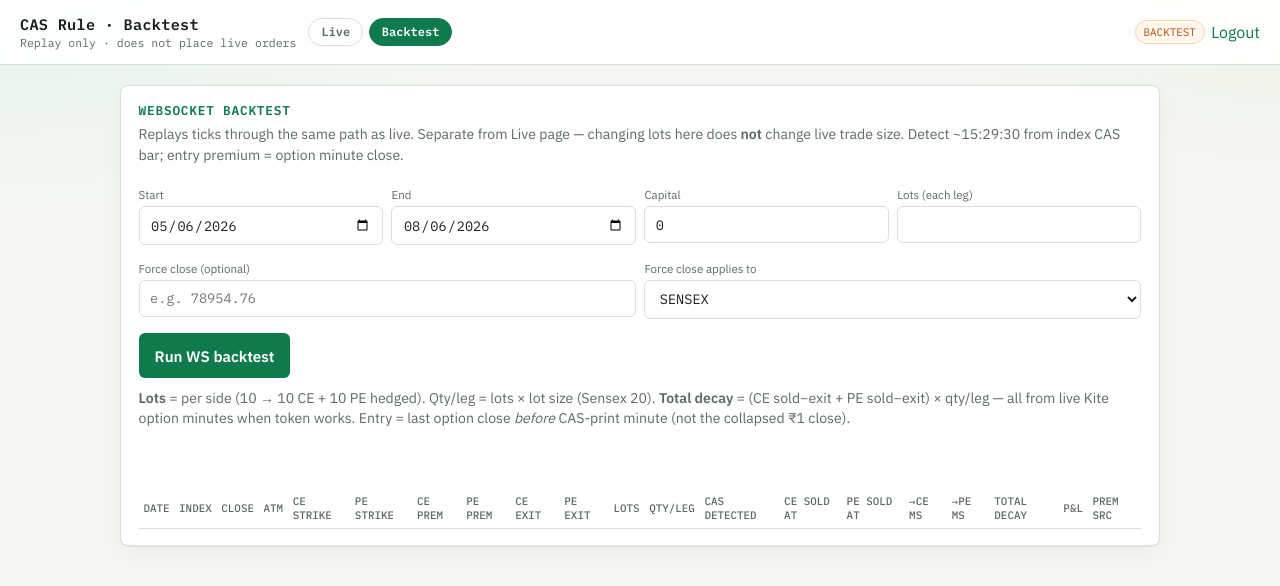
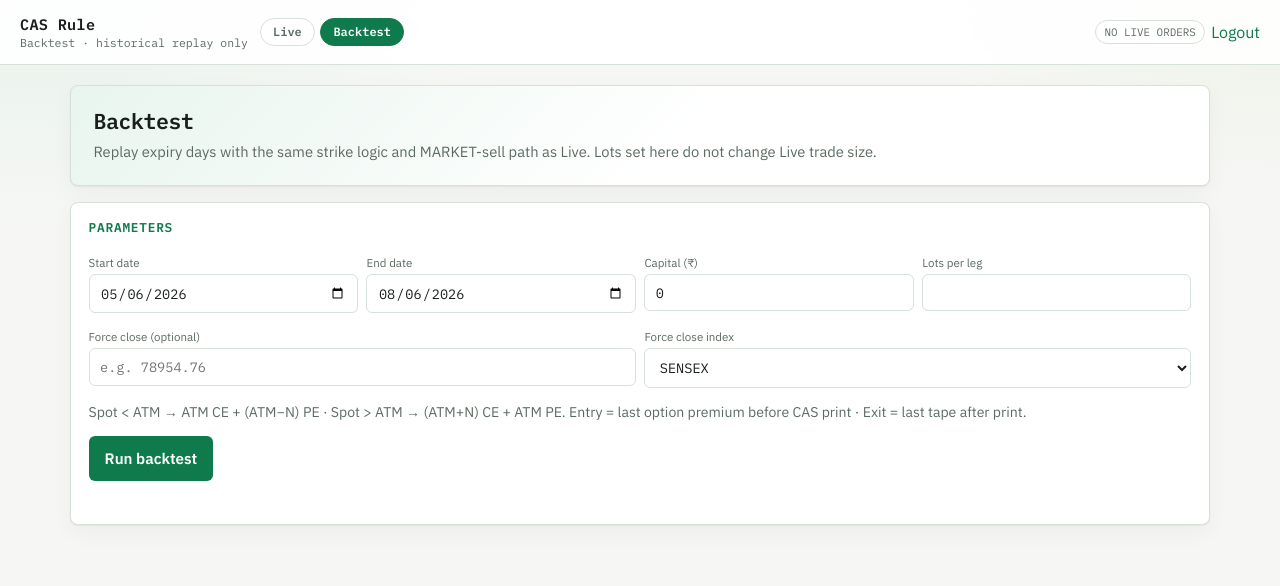
Before and after one commit to adeotale27/Backtesting-and-algo, a Flask app: template cas_rule_expiry_automation/templates/backtest.html in a window 1280 px wide. Shown: the top 586 px of the page. Run offline with Flask 3, Linux system fonts and the light colour scheme; the template is opened without the code that fills it, so the values that code supplies are empty; parts of the project's set-up code (start-up, migrations or seed data) failed here and were passed over.

Commit message:
Rename to Backtest and polish the backtest UI
Drop WebSocket backtest wording everywhere in the UI; professional
parameter / results / trades layout with sticky table header.

Co-authored-by: adeotale27 <adeotale27@users.noreply.github.com>

```diff
--- a/cas_rule_expiry_automation/backtest_ws.py
+++ b/cas_rule_expiry_automation/backtest_ws.py
@@ -556,9 +556,8 @@ def run_ws_backtest(
     trade_lots = max(int(lots if lots is not None else cfg.lots), 1)
     overrides = {str(k).upper(): float(v) for k, v in (close_overrides or {}).items()}
     notes = [
-        "Ticks replayed through the same WebSocket TickBus contract as live trading.",
-        "cas_detected_at is inferred from the index CAS print bar (~15:29:30), not random.",
-        "ce_sold_at / pe_sold_at are execution timestamps after CAS detect.",
+        "Same detect → MARKET sell path as Live (replayed historically).",
+        "CAS detect inferred from the index print bar (~15:29:30).",
         (
             "Strike rule: spot<ATM → sell ATM CE + (ATM−N) PE; "
             "spot>ATM → sell (ATM+N) CE + ATM PE."
--- a/cas_rule_expiry_automation/static/style.css
+++ b/cas_rule_expiry_automation/static/style.css
@@ -225,3 +225,73 @@ th { color: var(--muted); font-size: 0.68rem; text-transform: uppercase; font-we
 .adv-block { display: none; margin-top: 0.5rem; padding-top: 0.35rem; }
 .adv-block.open { display: block; }
 .masked-hint { font-size: 0.72rem; color: var(--muted); margin: 0.15rem 0 0; }
+
+/* Backtest page */
+.wrap-backtest {
+  max-width: 1180px;
+  grid-template-columns: 1fr;
+}
+.bt-hero {
+  padding: 1.35rem 1.4rem;
+  background:
+    linear-gradient(135deg, #e8f5ee 0%, #ffffff 55%),
+    var(--bg-elev);
+}
+.bt-hero h1 {
+  margin: 0 0 0.35rem;
+  font-family: var(--mono);
+  font-size: 1.35rem;
+  font-weight: 600;
+  letter-spacing: -0.02em;
+  color: var(--ink);
+}
+.bt-hero p {
+  margin: 0;
+  max-width: 52rem;
+  color: var(--muted);
+  font-size: 0.92rem;
+  line-height: 1.5;
+}
+.bt-params h2,
+.bt-results h2,
+.bt-trades h2 {
+  margin-bottom: 0.75rem;
+}
+.bt-rule { margin-top: 0.85rem; margin-bottom: 0; }
+.bt-notes {
+  margin-top: 0.25rem;
+  padding: 0.65rem 0.75rem;
+  background: var(--bg);
+  border: 1px solid var(--line);
+  border-radius: 6px;
+  font-size: 0.78rem;
+  line-height: 1.45;
+}
+.bt-trades-head {
+  display: flex;
+  align-items: baseline;
+  justify-content: space-between;
+  gap: 1rem;
+  margin-bottom: 0.5rem;
+}
+.bt-trades-head h2 { margin: 0; }
+.table-scroll {
+  overflow: auto;
+  max-height: 480px;
+  border: 1px solid var(--line);
+  border-radius: 6px;
+}
+.table-scroll table { margin: 0; }
+.table-scroll th {
+  position: sticky;
+  top: 0;
+  background: #f3f6f4;
+  z-index: 1;
+}
+.wrap-backtest .kpis {
+  grid-template-columns: repeat(4, 1fr);
+}
+@media (max-width: 860px) {
+  .wrap-backtest .kpis { grid-template-columns: 1fr 1fr; }
+  .bt-trades-head { flex-direction: column; gap: 0.25rem; }
+}
--- a/cas_rule_expiry_automation/templates/backtest.html
+++ b/cas_rule_expiry_automation/templates/backtest.html
@@ -12,67 +12,85 @@
 <body>
   <header class="top">
     <div class="brand">
-      CAS Rule · Backtest
-      <small>Replay only · does not place live orders</small>
+      CAS Rule
+      <small>Backtest · historical replay only</small>
     </div>
     <nav class="nav">
       <a class="nav-link" href="{{ url_for('live_page') }}">Live</a>
       <a class="nav-link on" href="{{ url_for('backtest_page') }}">Backtest</a>
     </nav>
     <div class="badges">
-      <span class="badge warn">BACKTEST</span>
+      <span class="badge">NO LIVE ORDERS</span>
       <a href="{{ url_for('logout') }}">Logout</a>
     </div>
   </header>
 
-  <main class="wrap">
-    <section class="card wide">
-      <h2>WebSocket backtest</h2>
-      <p class="hint">
-        Replays ticks through the same path as live. Separate from Live page —
-        changing lots here does <strong>not</strong> change live trade size.
-        Detect ~15:29:30 from index CAS bar; entry premium = option minute close.
-      </p>
+  <main class="wrap wrap-backtest">
+    <section class="card wide bt-hero">
+      <div class="bt-hero-copy">
+        <h1>Backtest</h1>
+        <p>
+          Replay expiry days with the same strike logic and MARKET-sell path as Live.
+          Lots set here do not change Live trade size.
+        </p>
+      </div>
+    </section>
+
+    <section class="card bt-params">
+      <h2>Parameters</h2>
       <div class="row-4">
-        <div><label>Start</label><input id="bt_start" type="date" /></div>
-        <div><label>End</label><input id="bt_end" type="date" /></div>
-        <div><label>Capital</label><input id="bt_capital" type="number" value="{{ cfg.default_capital|int }}" /></div>
-        <div><label>Lots (each leg)</label><input id="bt_lots" type="number" min="1" value="{{ cfg.lots }}" title="10 = 10 CE + 10 PE" /></div>
+        <div><label>Start date</label><input id="bt_start" type="date" /></div>
+        <div><label>End date</label><input id="bt_end" type="date" /></div>
+        <div><label>Capital (₹)</label><input id="bt_capital" type="number" value="{{ cfg.default_capital|int }}" /></div>
+        <div><label>Lots per leg</label><input id="bt_lots" type="number" min="1" value="{{ cfg.lots }}" title="10 = 10 CE + 10 PE" /></div>
       </div>
-      <div class="row" style="margin-top:0.5rem">
-        <div><label>Force close (optional)</label><input id="bt_force_close" type="number" step="0.01" placeholder="e.g. 78954.76" /></div>
+      <div class="row" style="margin-top:0.55rem">
         <div>
-          <label>Force close applies to</label>
+          <label>Force close (optional)</label>
+          <input id="bt_force_close" type="number" step="0.01" placeholder="e.g. 78954.76" />
+        </div>
+        <div>
+          <label>Force close index</label>
           <select id="bt_force_index">
             <option value="SENSEX">SENSEX</option>
             <option value="NIFTY">NIFTY</option>
           </select>
         </div>
       </div>
+      <p class="hint bt-rule">
+        Spot &lt; ATM → ATM CE + (ATM−N) PE · Spot &gt; ATM → (ATM+N) CE + ATM PE.
+        Entry = last option premium before CAS print · Exit = last tape after print.
+      </p>
       <div class="actions">
-        <button class="btn-primary btn-lg" onclick="runBacktest()">Run WS backtest</button>
+        <button class="btn-primary btn-lg" id="btn-run" onclick="runBacktest()">Run backtest</button>
       </div>
-      <p class="hint" style="margin-top:0.6rem">
-        <strong>Lots</strong> = per side (10 → 10 CE + 10 PE hedged). Qty/leg = lots × lot size (Sensex 20).
-        <strong>Total decay</strong> = (CE sold−exit + PE sold−exit) × qty/leg — all from live Kite option minutes when token works.
-        Entry = last option close <em>before</em> CAS-print minute (not the collapsed ₹1 close).
-      </p>
       <div id="msg"></div>
+    </section>
+
+    <section class="card wide bt-results" id="bt-results" hidden>
+      <h2>Results</h2>
       <div class="kpis" id="bt-kpis"></div>
-      <div id="bt-notes" class="hint"></div>
-      <div style="overflow:auto;max-height:420px">
+      <div id="bt-notes" class="hint bt-notes"></div>
+    </section>
+
+    <section class="card wide bt-trades" id="bt-trades-wrap" hidden>
+      <div class="bt-trades-head">
+        <h2>Trades</h2>
+        <span class="hint" style="margin:0">Hover Total decay for CE/PE breakdown</span>
+      </div>
+      <div class="table-scroll">
         <table>
           <thead>
             <tr>
               <th>Date</th><th>Index</th><th>Close</th><th>ATM</th>
-              <th>CE strike</th><th>PE strike</th>
+              <th>CE</th><th>PE</th>
               <th>CE prem</th><th>PE prem</th>
               <th>CE exit</th><th>PE exit</th>
               <th>Lots</th><th>Qty/leg</th>
-              <th>CAS detected</th><th>CE sold at</th><th>PE sold at</th>
+              <th>CAS detect</th><th>CE sold</th><th>PE sold</th>
               <th>→CE ms</th><th>→PE ms</th>
               <th>Total decay</th><th>P&amp;L</th>
-              <th>Prem src</th>
+              <th>Source</th>
             </tr>
           </thead>
           <tbody id="bt-rows"></tbody>
@@ -84,8 +102,13 @@
   <script src="{{ url_for('static', filename='app.js') }}"></script>
   <script>
     async function runBacktest() {
+      const btn = $("btn-run");
       try {
+        btn.disabled = true;
+        btn.textContent = "Running…";
         msg("Running backtest…", "");
+        $("bt-results").hidden = true;
+        $("bt-trades-wrap").hidden = true;
         const d = await api("/api/backtest", { method: "POST", body: JSON.stringify({
           start: $("bt_start").value || null,
           end: $("bt_end").value || null,
@@ -101,16 +124,21 @@
           ["Trades", r.num_trades],
           ["Win rate", r.win_rate_pct.toFixed(1) + "%"],
           ["Max DD", r.max_drawdown_pct.toFixed(2) + "%"],
-          ["WS ticks", r.ws_ticks_total],
-          ["Avg detect→done", (r.avg_detect_to_done_ms || 0).toFixed(2) + " ms"],
-          ["Final", "₹" + r.final_capital.toLocaleString("en-IN")],
+          ["Ticks", r.ws_ticks_total],
+          ["Avg latency", (r.avg_detect_to_done_ms || 0).toFixed(2) + " ms"],
+          ["Final capital", "₹" + r.final_capital.toLocaleString("en-IN")],
         ].map(([k, v]) => `<div class="kpi"><div class="k">${k}</div><div class="v">${v}</div></div>`).join("");
-        $("bt-notes").textContent = (r.notes || []).slice(0, 6).join(" · ");
+
+        const noteBits = [];
+        if ((r.trades || [])[0] && r.trades[0].note) noteBits.push(r.trades[0].note);
+        noteBits.push(...(r.notes || []).slice(0, 3));
+        $("bt-notes").textContent = noteBits.join(" · ");
+
         $("bt-rows").innerHTML = (r.trades || []).map(t => {
           const ceD = Number(t.ce_decay ?? (t.ce_premium - t.ce_settlement));
           const peD = Number(t.pe_decay ?? (t.pe_premium - t.pe_settlement));
           const qty = Number(t.quantity || 0);
-          const decayTitle = `CE (${t.ce_premium}-${t.ce_settlement})×${qty}=₹${(ceD*qty).toFixed(0)} + PE (${t.pe_premium}-${t.pe_settlement})×${qty}=₹${(peD*qty).toFixed(0)}`;
+          const decayTitle = `CE (${t.ce_premium}−${t.ce_settlement})×${qty}=₹${(ceD*qty).toFixed(0)} + PE (${t.pe_premium}−${t.pe_settlement})×${qty}=₹${(peD*qty).toFixed(0)}`;
           return `<tr>
             <td>${t.entry_date}</td><td>${t.index}</td><td>${t.close_price}</td><td>${t.atm}</td>
             <td><strong>${t.ce_strike}</strong></td><td><strong>${t.pe_strike}</strong></td>
@@ -118,19 +146,24 @@
             <td>${t.ce_settlement}</td><td>${t.pe_settlement}</td>
             <td>${t.lots ?? Math.round((t.quantity||0)/(t.lot_size||1))}</td><td>${t.quantity}</td>
             <td title="${t.cas_detected_at||""}">${(t.cas_detected_at||"—").replace("T"," ").slice(11,23)}</td>
-            <td title="${t.ce_sold_at||""}"><strong>${(t.ce_sold_at||"—").replace("T"," ").slice(11,23)}</strong></td>
-            <td title="${t.pe_sold_at||""}"><strong>${(t.pe_sold_at||"—").replace("T"," ").slice(11,23)}</strong></td>
+            <td title="${t.ce_sold_at||""}">${(t.ce_sold_at||"—").replace("T"," ").slice(11,23)}</td>
+            <td title="${t.pe_sold_at||""}">${(t.pe_sold_at||"—").replace("T"," ").slice(11,23)}</td>
             <td>${t.detect_to_ce_ms}</td><td>${t.detect_to_pe_ms}</td>
             <td title="${decayTitle}"><strong>₹${Number(t.total_decay ?? t.pnl ?? 0).toLocaleString("en-IN")}</strong></td>
             <td>${t.pnl}</td>
             <td>${t.premium_source||""}</td>
           </tr>`;
-        }).join("") || "<tr><td colspan=20>No expiry days</td></tr>";
-        if ((r.trades||[])[0] && (r.trades||[])[0].note) {
-          $("bt-notes").textContent = (r.trades[0].note + " · " + (r.notes||[]).slice(0,3).join(" · "));
-        }
+        }).join("") || "<tr><td colspan=20>No expiry days in range</td></tr>";
+
+        $("bt-results").hidden = false;
+        $("bt-trades-wrap").hidden = false;
         msg("Backtest complete", "ok");
-      } catch (e) { msg(e.message, "err"); }
+      } catch (e) {
+        msg(e.message, "err");
+      } finally {
+        btn.disabled = false;
+        btn.textContent = "Run backtest";
+      }
     }
     (function initDates() {
       const end = new Date();
--- a/cas_rule_expiry_automation/templates/live.html
+++ b/cas_rule_expiry_automation/templates/live.html
@@ -12,8 +12,8 @@
 <body>
   <header class="top">
     <div class="brand">
-      CAS Rule · Live
-      <small>Expiry day only · Tue NIFTY · Thu SENSEX</small>
+      CAS Rule
+      <small>Live trading · Tue NIFTY · Thu SENSEX</small>
     </div>
     <nav class="nav">
       <a class="nav-link on" href="{{ url_for('live_page') }}">Live</a>
@@ -86,7 +86,7 @@
         <div><div class="k">Today</div><div class="v">{{ day.date }} · {{ day.weekday }}</div></div>
         <div><div class="k">Will trade</div><div class="v" id="v-indexes">{{ day.indexes|join(', ') or '— (not expiry)' }}</div></div>
         <div><div class="k">Watch window</div><div class="v" id="v-window">{{ cfg.watch_start.strftime('%H:%M') }}–{{ cfg.watch_end.strftime('%H:%M') }} IST</div></div>
-        <div><div class="k">WS ticks</div><div class="v" id="v-ticks">{{ status.ws.ticks_received }}</div></div>
+        <div><div class="k">Feed ticks</div><div class="v" id="v-ticks">{{ status.ws.ticks_received }}</div></div>
       </div>
 
       <div class="actions stack">
```
Also changed, not shown: cas_rule_expiry_automation/tests/test_cas_rule.py (+3 -2 lines), cas_rule_expiry_automation/README.md.
